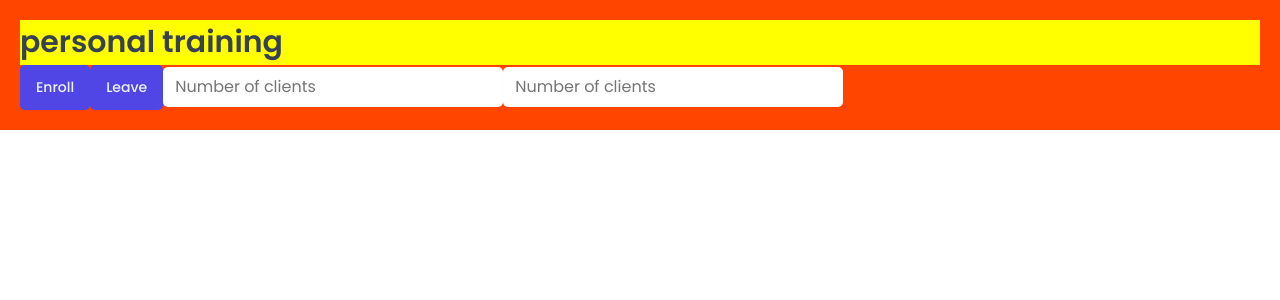
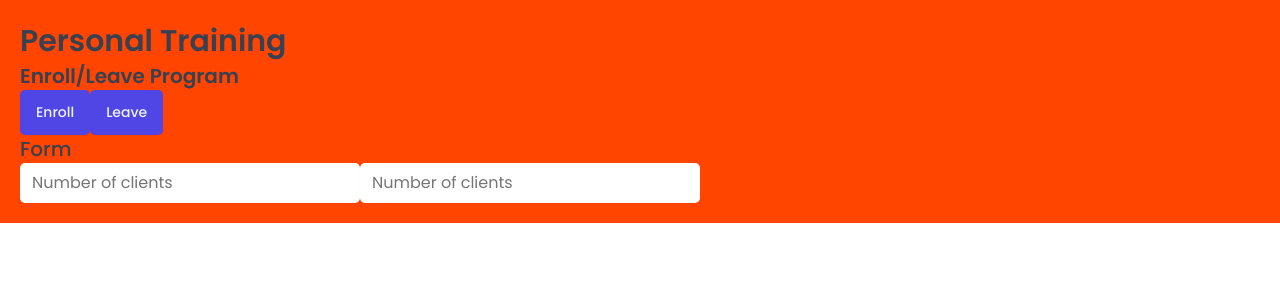
Before and after one commit to SunpreetSandhu/personal-training, a React (Vite) app: page / in a window 1280 px wide. Shown: the top 300 px of the page. Built offline with nearby package versions, Linux system fonts and the light colour scheme; a web font is replaced by a local one.

Commit message:
used as prop to render different heading elements

```diff
--- a/src/App.jsx
+++ b/src/App.jsx
@@ -1,6 +1,7 @@
 import styled from "styled-components";
 import GlobalStyles from "./styles/GlobalStyles";
 import Button from "./ui/Button";
+import Heading from "./ui/Heading";
 import Input from "./ui/Input";
 
 const H1 = styled.h1`
@@ -18,9 +19,13 @@
     <>
       <GlobalStyles />
       <StyledApp>
-        <H1>personal training</H1>
+        <Heading as="h1">Personal Training</Heading>
+        <Heading as="h2">Enroll/Leave Program</Heading>
+
         <Button onClick={() => alert("enroll")}>Enroll</Button>
         <Button onClick={() => alert("leave")}>Leave</Button>
+        <Heading as="h3">Form</Heading>
+
         <Input type="number" placeholder="Number of clients" />
         <Input type="number" placeholder="Number of clients" />
       </StyledApp>
--- /dev/null
+++ b/src/ui/Heading.jsx
@@ -0,0 +1,33 @@
+import styled, { css } from "styled-components";
+
+// const test = css`
+//   text-align: center;
+//   ${10 > 5 && "background-color: yellow"}
+// `;
+
+const Heading = styled.h1`
+  ${(props) =>
+    props.as === "h1" &&
+    css`
+      font-size: 3rem;
+      font-weight: 600;
+    `}
+
+  ${(props) =>
+    props.as === "h2" &&
+    css`
+      font-size: 2rem;
+      font-weight: 600;
+    `}
+
+    ${(props) =>
+    props.as === "h3" &&
+    css`
+      font-size: 2rem;
+      font-weight: 500;
+    `}
+
+  line-height: 1.4;
+`;
+
+export default Heading;
```
